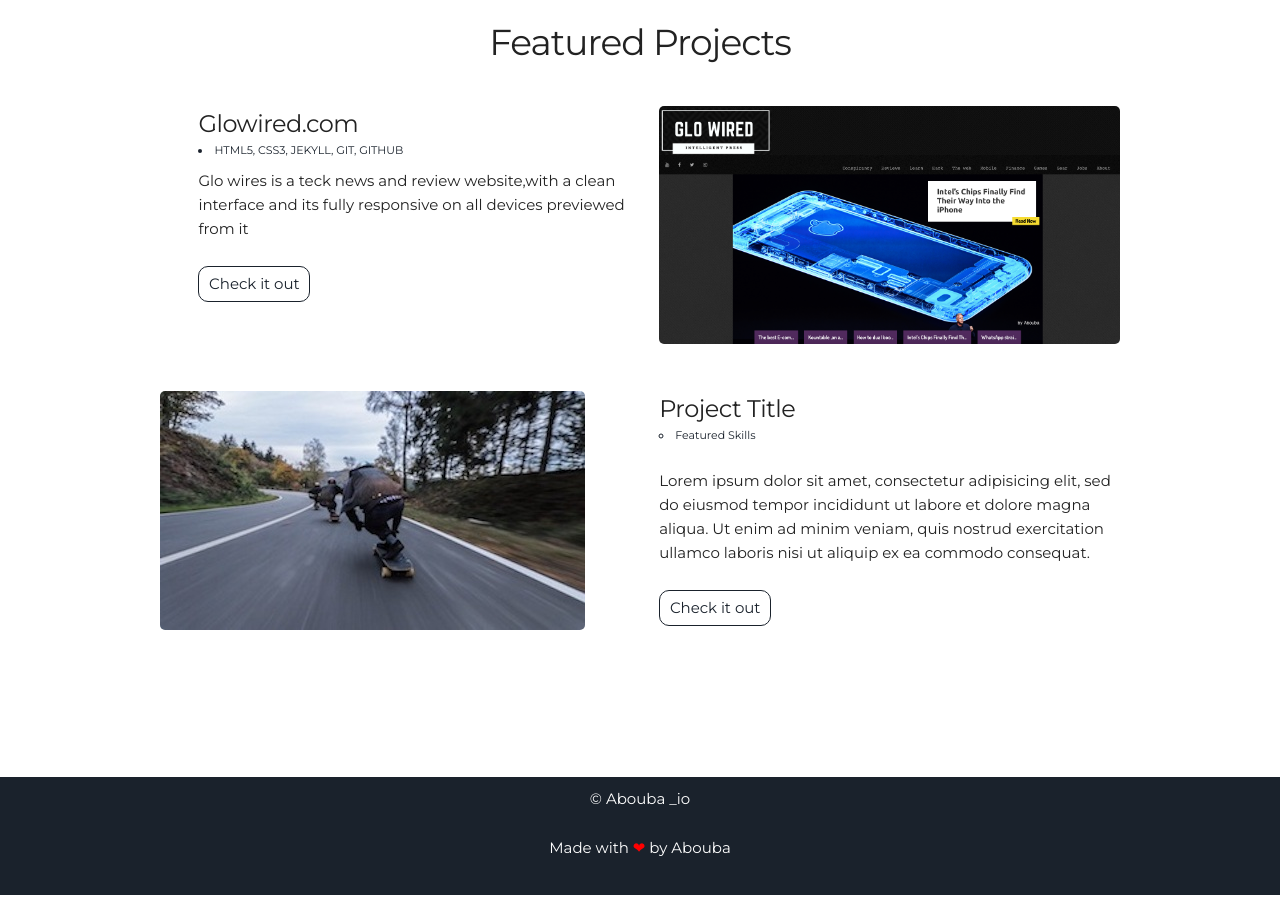
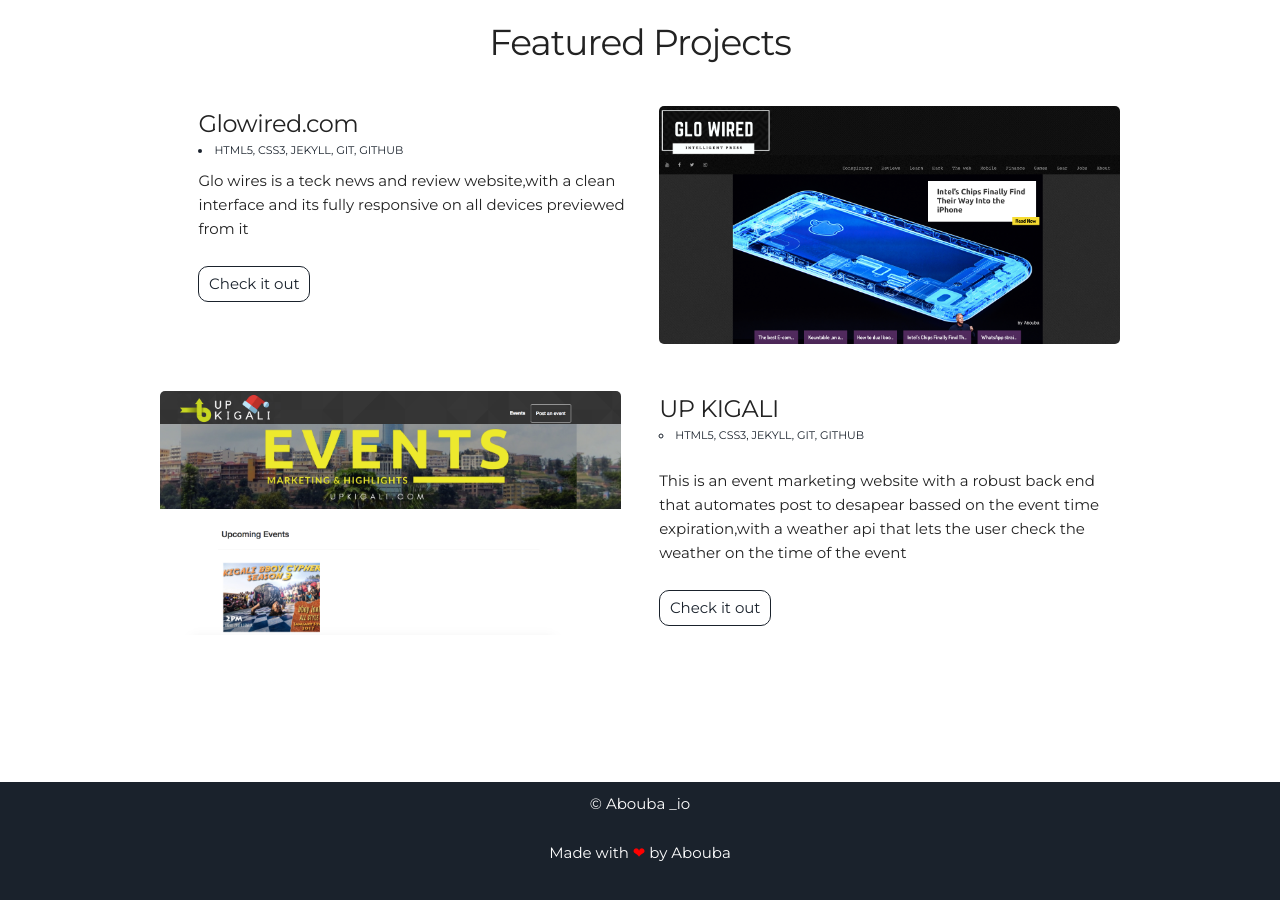
Before and after one commit to boubex/portfolio, a Jekyll site: the page built from index.html, in a window 1280 px wide and 900 px high, scrolled down 1051 px. Built offline with Jekyll 4.4.1, drawn with Linux system fonts in a browser that asks for light colours.

Commit message:
up kigali portfolio

```diff
--- a/_includes/projects.html
+++ b/_includes/projects.html
@@ -15,15 +15,15 @@
   </div>
   <div class="row user-projects">
     <div class="six columns">
-      <img alt="mountains" src="{{ "/assets/img/skate.jpg" | prepend: site.baseurl }}" />
+      <img alt="mountains" src="{{ "/assets/img/upkigali.png" | prepend: site.baseurl }}" />
     </div>
     <div class="six columns">
-      <h5> Project Title </h5>
+      <h5> UP KIGALI </h5>
       <ul>
-        <li> Featured Skills</li>
+        <li> HTML5, CSS3, JEKYLL, GIT, GITHUB</li>
       </ul>
-      <p>Lorem ipsum dolor sit amet, consectetur adipisicing elit, sed do eiusmod tempor incididunt ut labore et dolore magna aliqua. Ut enim ad minim veniam, quis nostrud exercitation ullamco laboris nisi ut aliquip ex ea commodo consequat.</p>
-      <a class="project-link" href="#">Check it out</a>
+      <p>This is an event marketing website with a robust back end that automates post to desapear bassed on the event time expiration,with a weather api that lets the user check the weather on the time of the event</p>
+      <a class="project-link" href="http://upkigali.com">Check it out</a>
     </div>
   </div>
 </div>
```
Also changed, not shown: assets/img/upkigali.png (added).
